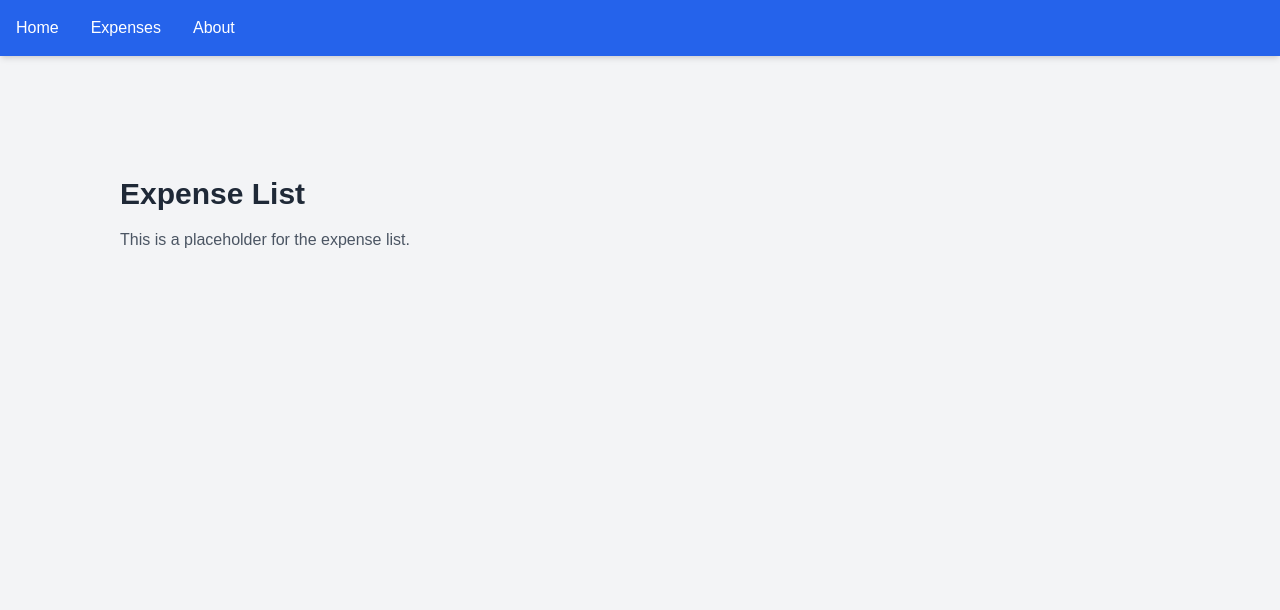
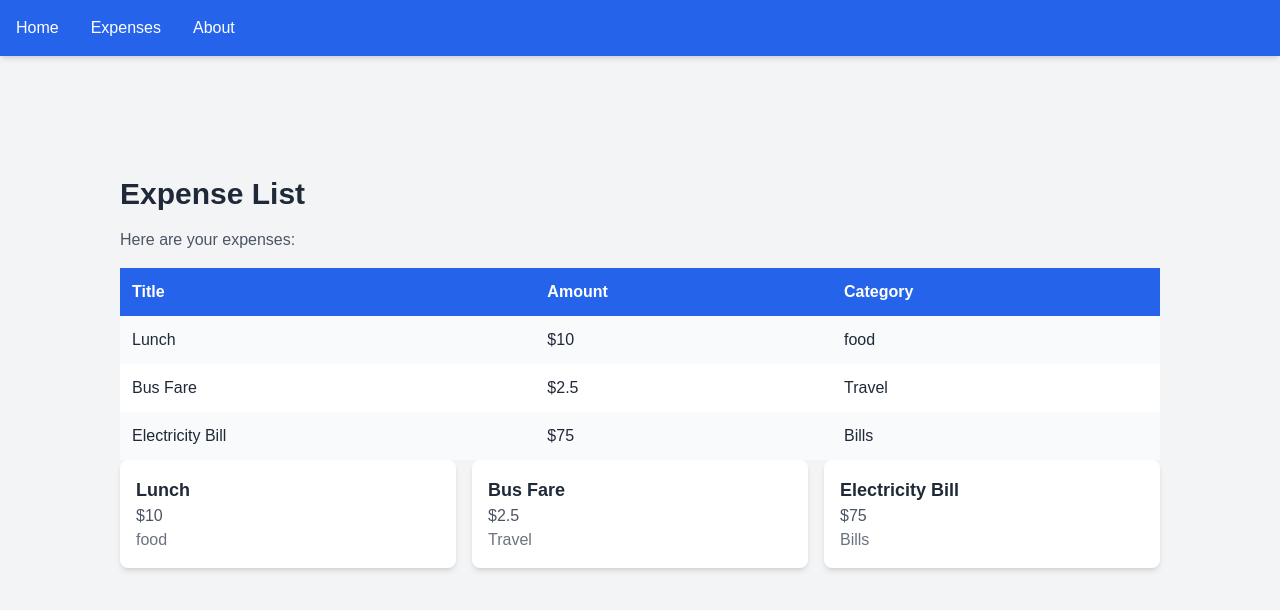
Before and after one commit to thadeus47/expense-tracker, a Next.js app: page /expenses in a window 1280 px wide. Shown: the top 610 px of the page. Built offline with nearby package versions, Linux system fonts and the light colour scheme.

Commit message:
expense page

```diff
--- a/app/expenses/new/page.tsx
+++ b/app/expenses/new/page.tsx
@@ -5,6 +5,7 @@ const NewExpense = () => {
     const [title, setTitle] = useState("");
     const [amount, setAmount] = useState("");
     const [category, setCategory] = useState("");
+
   return (
     <div className="flex-col items-center justify-center p-24">
       <h1 className="text-3xl font-bold text-gray-800 mb-4">Add New Expense</h1>
@@ -51,6 +52,9 @@ const NewExpense = () => {
           Add Expense
         </button>
       </form>
+      <div className="mt-4 text-gray-600">
+        <p>Preview: {title} - ${amount} - {category}</p>
+      </div>
     </div>
   )
 }
--- a/app/expenses/page.tsx
+++ b/app/expenses/page.tsx
@@ -1,10 +1,52 @@
 
 
 const Expenses = () => {
+    const expenses =  [
+        {id: 1, title: "Lunch", amount: 10, category: "food"},
+        {id: 2, title: "Bus Fare", amount: 2.5, category: "Travel"},
+        {id: 3, title: "Electricity Bill", amount: 75, category: "Bills"}
+    ]
   return (
     <div className="flex-col items-center justify-center p-24">
-      <h1 className="text-3xl font-bold text-gray-800 mb-4">Expense List</h1>
-      <p className="text-gray-600">This is a placeholder for the expense list.</p>
+     <h1 className="text-3xl font-bold text-gray-800 mb-4">Expense List</h1>
+      <p className="text-gray-600 mb-4">Here are your expenses:</p>
+       {/* Table*/}
+      <div className="overflow-x-auto">
+      <table className="w-full border-collapse bg-white shadow-md rounded-lg">
+        <thead>
+          <tr className="bg-blue-600 text-white">
+            <th className="p-3 text-left font-semibold">Title</th>
+            <th className="p-3 text-left font-semibold">Amount</th>
+            <th className="p-3 text-left font-semibold">Category</th>
+          </tr>
+        </thead>
+        <tbody>
+          {expenses.map((expense, index) => (
+            <tr
+               key={expense.id}
+               className={index % 2 === 0 ? "bg-gray-50" : "bg-white"}
+            >
+              <td className="p-3 text-gray-800">{expense.title}</td>
+              <td className="p-3 text-gray-800">${expense.amount}</td>
+              <td className="p-3 text-gray-800">{expense.category}</td>
+            </tr>
+          ))}
+        </tbody>
+      </table>
+      </div>
+         {/* Card*/}
+        <div className="grid gap-4 md:grid-cols-2 lg:grid-cols-3">
+          {expenses.map((expense) => (
+          <div
+            key={expense.id}
+            className="bg-white p-4 rounded-lg shadow-md"
+          >
+            <h3 className="text-lg font-semibold text-gray-800">{expense.title}</h3>
+            <p className="text-gray-600">${expense.amount}</p>
+            <p className="text-gray-500">{expense.category}</p>
+          </div>
+          ))}
+      </div>
     </div>
   )
 }
```
